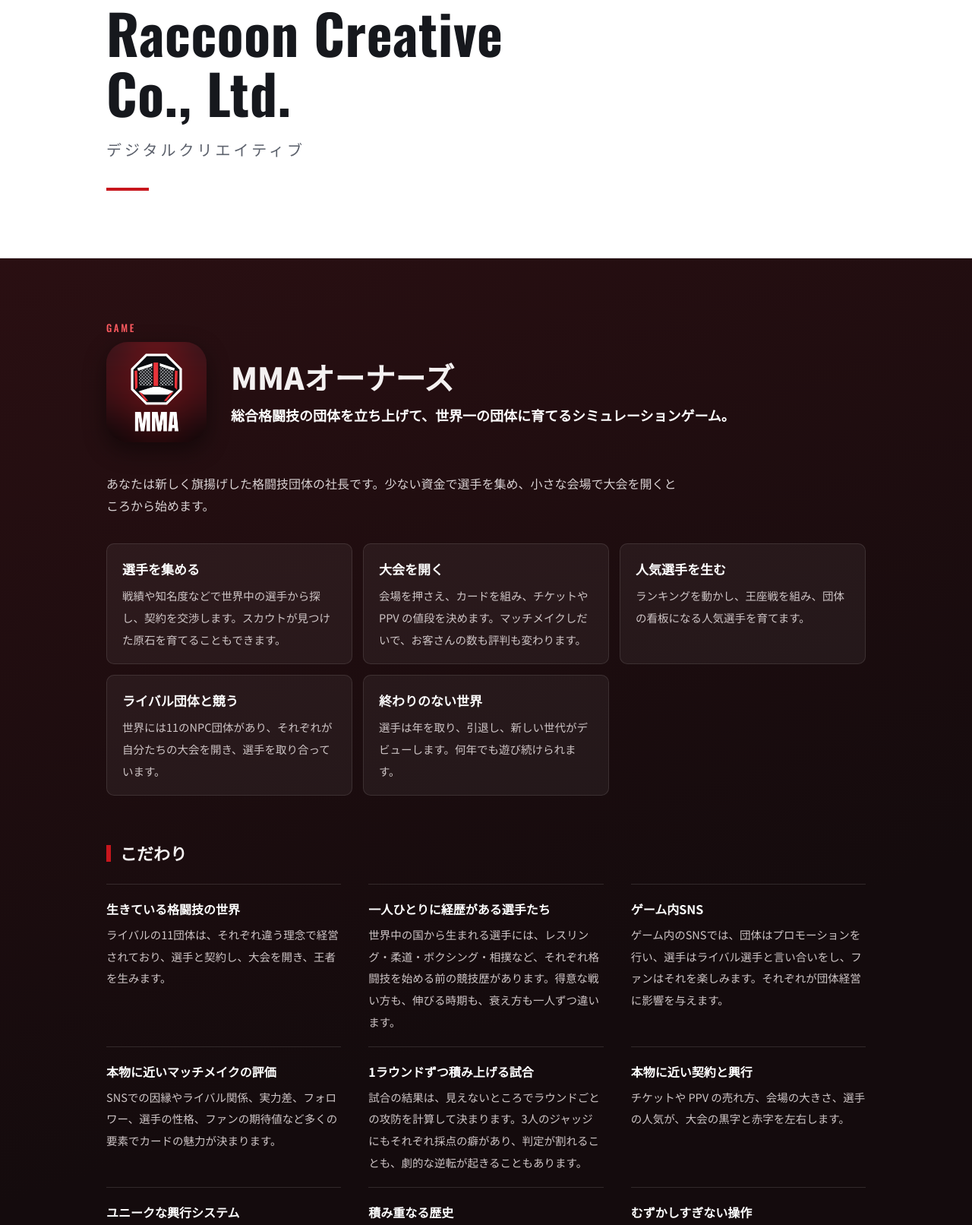
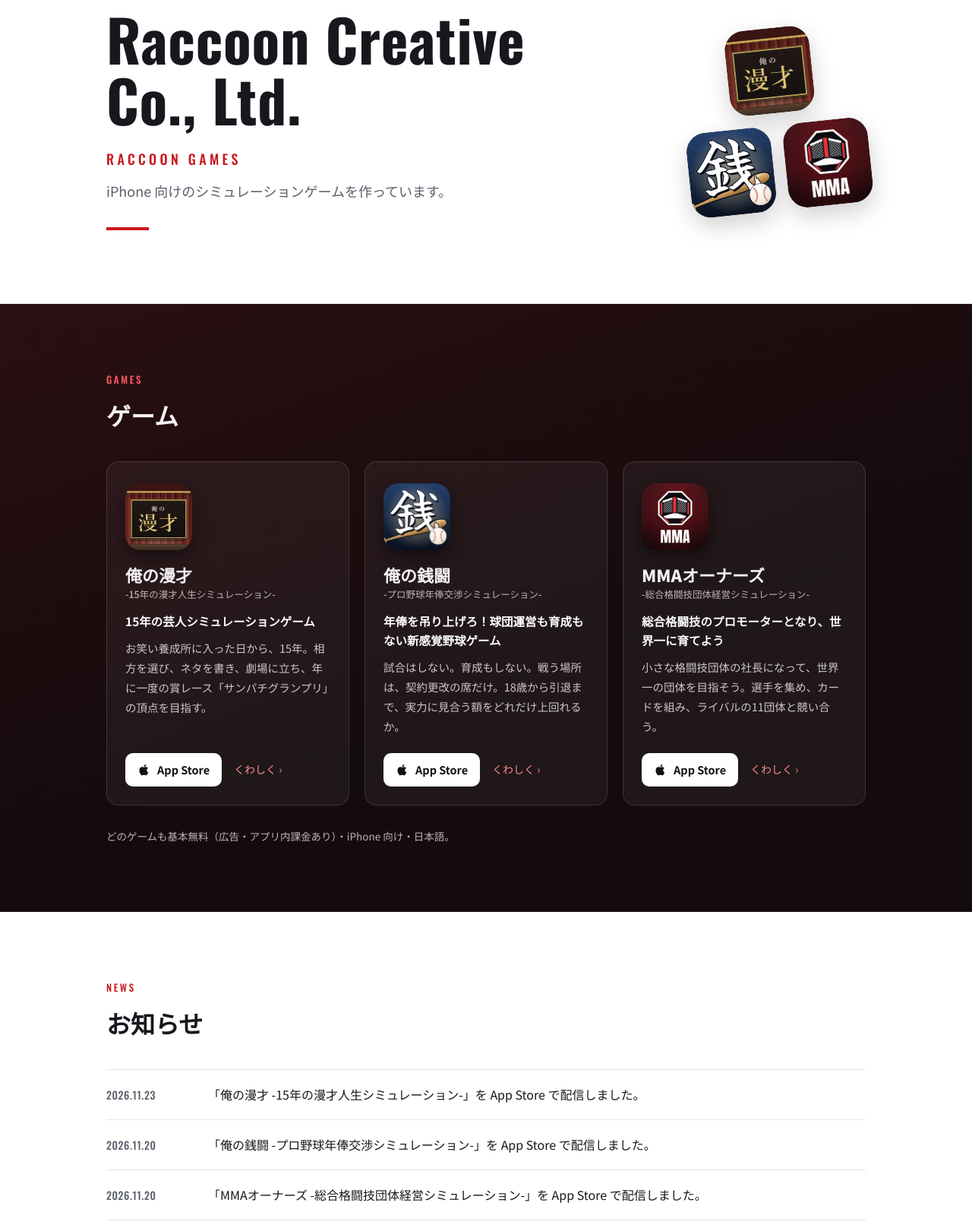
Before and after one commit to raccooncreative2-eng/raccooncreative-site, a plain HTML site: page index.html in a window 1280 px wide. Shown: the part 154-1766 px from the top of the page at 76% size. Drawn offline with nearby package versions, Linux system fonts and the light colour scheme.

Commit message:
トップページを3本のゲームを並べる形に直す・お知らせに配信を3件。アプリ一覧から画像を外す
Co-Authored-By: Claude Opus 5.5 <noreply@anthropic.com>

```diff
--- a/index.html
+++ b/index.html
@@ -4,7 +4,7 @@
 <meta charset="utf-8">
 <meta name="viewport" content="width=device-width, initial-scale=1">
 <title>Raccoon Creative Co., Ltd.</title>
-<meta name="description" content="ラクーンクリエイティブ株式会社（Raccoon Creative Co., Ltd.）の公式サイト。総合格闘技団体の経営シミュレーションゲーム「MMAオーナーズ」を開発しています。">
+<meta name="description" content="ラクーンクリエイティブ株式会社（Raccoon Creative Co., Ltd.）の公式サイト。ゲームブランド raccoon games として、iPhone 向けのシミュレーションゲームを開発・配信しています。">
 <link rel="icon" href="img/mma-owners-icon.png">
 <link rel="preconnect" href="https://fonts.googleapis.com">
 <link rel="preconnect" href="https://fonts.gstatic.com" crossorigin>
@@ -15,7 +15,7 @@
     --red:#c8161d; --dark:#140b0d; --dark2:#2a0f12;
   }
   *{box-sizing:border-box}
-  html{scroll-behavior:smooth}
+  html{scroll-behavior:smooth;touch-action:manipulation}
   body{margin:0;background:var(--bg);color:var(--ink);font-family:"Noto Sans JP",system-ui,sans-serif;line-height:1.8;font-size:16px;-webkit-text-size-adjust:100%}
   a{color:inherit}
   .wrap{max-width:1040px;margin:0 auto;padding:0 20px}
@@ -28,66 +28,68 @@
   nav a:hover{color:var(--ink)}
 
   /* いちばん上 */
-  .hero{padding:96px 0 88px;border-bottom:1px solid var(--line)}
-  .hero h1{font-family:"Oswald",sans-serif;font-weight:700;font-size:clamp(36px,7vw,72px);line-height:1.1;margin:0;letter-spacing:.01em}
-  .hero p{margin:18px 0 0;font-size:clamp(16px,2.4vw,20px);color:var(--sub);letter-spacing:.2em}
+  .hero{padding:104px 0 96px;border-bottom:1px solid var(--line);overflow:hidden}
+  .hero .wrap{display:grid;grid-template-columns:minmax(0,1fr) auto;gap:48px;align-items:center}
+  .hero h1{font-family:"Oswald",sans-serif;font-weight:700;font-size:clamp(40px,7vw,76px);line-height:1.05;margin:0;letter-spacing:.01em}
+  .hero .brand{margin:22px 0 0;font-family:"Oswald",sans-serif;font-size:clamp(15px,2vw,18px);letter-spacing:.24em;color:var(--red)}
+  .hero .say{margin:10px 0 0;font-size:clamp(15px,2.2vw,18px);color:var(--sub)}
   .hero .bar{width:56px;height:4px;background:var(--red);margin-top:32px}
+  .icons{display:grid;grid-template-columns:repeat(2,112px);gap:16px;transform:rotate(-6deg)}
+  .icons a{display:block;border-radius:26px;box-shadow:0 12px 30px rgba(0,0,0,.18);transition:transform .2s}
+  .icons a:hover{transform:translateY(-4px)}
+  .icons img{width:112px;height:112px;border-radius:26px;display:block}
+  .icons a:nth-child(1){grid-column:1/3;justify-self:center}
 
   /* 見出し */
   .label{font-family:"Oswald",sans-serif;font-size:13px;letter-spacing:.2em;color:var(--red);margin:0 0 6px}
   h2{font-size:clamp(24px,4vw,32px);margin:0 0 32px;font-weight:900}
-
-  section{padding:80px 0}
+  section{padding:88px 0}
 
   /* ゲーム */
   .game{background:linear-gradient(160deg,var(--dark2),var(--dark) 60%);color:#f4f1f1}
   .game .label{color:#ff5b61}
-  .game-head{display:flex;gap:32px;align-items:center;margin-bottom:40px}
-  .game-head img{width:132px;height:132px;border-radius:28px;flex:none;box-shadow:0 10px 30px rgba(0,0,0,.45)}
-  .game-head h3{font-size:clamp(26px,4.5vw,40px);margin:0;font-weight:900;line-height:1.3}
-  .game-head .catch{margin:8px 0 0;font-weight:700;font-size:clamp(15px,2.2vw,18px);color:#fff}
-  .lead{max-width:760px;color:#d9d2d3;margin:0 0 36px}
-  .features{display:grid;grid-template-columns:repeat(auto-fit,minmax(min(100%,280px),1fr));gap:14px;margin:0 0 56px;padding:0;list-style:none}
-  .features li{background:rgba(255,255,255,.05);border:1px solid rgba(255,255,255,.1);border-radius:10px;padding:18px 20px}
-  .features b{display:block;color:#fff;font-size:17px;margin-bottom:4px}
-  .features span{color:#cfc6c7;font-size:14.5px}
-  .game h4{font-size:22px;margin:0 0 20px;font-weight:900;display:flex;align-items:center;gap:12px}
-  .game h4::before{content:"";width:6px;height:22px;background:var(--red);display:inline-block}
-  .points{display:grid;grid-template-columns:repeat(auto-fit,minmax(min(100%,300px),1fr));gap:0 36px;margin:0;padding:0;list-style:none}
-  .points li{border-top:1px solid rgba(255,255,255,.12);padding:18px 0}
-  .points b{display:block;color:#fff;margin-bottom:4px}
-  .points span{color:#cfc6c7;font-size:14.5px}
-  .points em{font-style:normal;color:#ff8a8f;font-size:13px}
-  .release{margin-top:48px;padding:24px 28px;border:1px solid rgba(255,255,255,.18);border-radius:12px;display:flex;flex-wrap:wrap;gap:8px 24px;align-items:center;justify-content:space-between}
-  .game-head > div{min-width:0}
-  dd{overflow-wrap:anywhere}
-  .release b{font-size:18px;color:#fff}
-  .release span{color:#cfc6c7;font-size:14px}
-  .tag{display:inline-block;border:1px solid rgba(255,255,255,.35);border-radius:999px;padding:2px 12px;font-size:13px;color:#fff;margin-left:6px}
+  .cards{display:grid;grid-template-columns:repeat(auto-fit,minmax(min(100%,300px),1fr));gap:20px;margin:0;padding:0;list-style:none}
+  .card{background:rgba(255,255,255,.05);border:1px solid rgba(255,255,255,.12);border-radius:16px;padding:28px 24px 24px;display:flex;flex-direction:column;scroll-margin-top:80px}
+  .card img{width:88px;height:88px;border-radius:20px;box-shadow:0 8px 22px rgba(0,0,0,.45)}
+  .card h3{font-size:22px;margin:18px 0 0;font-weight:900;line-height:1.35}
+  .card h3 small{display:block;font-size:12.5px;color:#bfb4b5;font-weight:500;margin-top:2px}
+  .card .catch{margin:14px 0 0;font-weight:700;color:#fff;font-size:15.5px;line-height:1.6}
+  .card .desc{margin:10px 0 0;color:#cfc6c7;font-size:14.5px;flex:1}
+  .card .act{display:flex;flex-wrap:wrap;gap:10px 16px;align-items:center;margin-top:22px}
+  .store{display:inline-flex;align-items:center;gap:8px;background:#fff;color:#111;text-decoration:none;border-radius:10px;padding:8px 16px;min-height:44px;font-weight:700;font-size:14.5px}
+  .store svg{width:18px;height:18px;flex:none}
+  .store:hover{background:#ece8e8}
+  .more{font-size:14px;color:#ff8a8f;text-decoration:none}
+  .more:hover{text-decoration:underline}
+  .free{margin:28px 0 0;color:#bfb4b5;font-size:13.5px}
 
   /* お知らせ */
   .news{list-style:none;margin:0;padding:0;border-top:1px solid var(--line)}
   .news li{display:flex;gap:24px;padding:18px 0;border-bottom:1px solid var(--line)}
-  .news time{color:var(--sub);font-size:14px;flex:none;width:110px;padding-top:2px}
+  .news time{color:var(--sub);font-size:14px;flex:none;width:110px;padding-top:2px;font-family:"Oswald",sans-serif;letter-spacing:.04em}
 
   /* 会社情報 */
   .company{background:var(--soft)}
   dl{margin:0;border-top:1px solid var(--line);background:#fff}
   .row{display:grid;grid-template-columns:200px 1fr;border-bottom:1px solid var(--line)}
   dt{padding:18px 20px;color:var(--sub);font-size:14px;font-weight:500}
-  dd{margin:0;padding:18px 20px}
+  dd{margin:0;padding:18px 20px;overflow-wrap:anywhere}
   dd small{color:var(--sub)}
 
   footer{padding:40px 0;font-size:13px;color:var(--sub)}
   footer .wrap{display:flex;flex-wrap:wrap;gap:12px 24px;justify-content:space-between;align-items:center}
   footer nav a{margin:0 20px 0 0;font-size:13px}
 
+  @media (max-width:760px){
+    .hero .wrap{grid-template-columns:1fr;gap:40px}
+    .icons{grid-template-columns:repeat(3,84px);gap:12px;transform:none;justify-content:start}
+    .icons a:nth-child(1){grid-column:auto}
+    .icons img,.icons a{width:84px;height:84px;border-radius:20px}
+  }
   @media (max-width:640px){
-    nav{display:none}
+    header nav{display:none}
     .hero{padding:64px 0 56px}
-    section{padding:56px 0}
-    .game-head{gap:18px}
-    .game-head img{width:84px;height:84px;border-radius:18px}
+    section{padding:60px 0}
     .row{grid-template-columns:1fr}
     dt{padding:14px 16px 0}
     dd{padding:2px 16px 14px}
@@ -111,53 +113,48 @@
 
 <div class="hero" id="top">
   <div class="wrap">
-    <h1>Raccoon Creative<br>Co., Ltd.</h1>
-    <p>デジタルクリエイティブ</p>
-    <div class="bar"></div>
+    <div>
+      <h1>Raccoon Creative<br>Co., Ltd.</h1>
+      <p class="brand">RACCOON GAMES</p>
+      <p class="say">iPhone 向けのシミュレーションゲームを作っています。</p>
+      <div class="bar"></div>
+    </div>
+    <div class="icons" aria-label="配信中のゲーム">
+      <a href="#manzai"><img src="img/manzai-icon.png" alt="俺の漫才"></a>
+      <a href="#sentou"><img src="img/sentou-icon.png" alt="俺の銭闘"></a>
+      <a href="#mma-owners"><img src="img/mma-owners-icon.png" alt="MMAオーナーズ"></a>
+    </div>
   </div>
 </div>
 
 <section class="game" id="game">
   <div class="wrap">
-    <p class="label">GAME</p>
-    <div class="game-head">
-      <img src="img/mma-owners-icon.png" alt="MMAオーナーズのアイコン">
-      <div>
-        <h3>MMAオーナーズ</h3>
-        <p class="catch">総合格闘技の団体を立ち上げて、世界一の団体に育てるシミュレーションゲーム。</p>
-      </div>
-    </div>
-
-    <p class="lead">あなたは新しく旗揚げした格闘技団体の社長です。少ない資金で選手を集め、小さな会場で大会を開くところから始めます。</p>
-
-    <ul class="features">
-      <li><b>選手を集める</b><span>戦績や知名度などで世界中の選手から探し、契約を交渉します。スカウトが見つけた原石を育てることもできます。</span></li>
-      <li><b>大会を開く</b><span>会場を押さえ、カードを組み、チケットや PPV の値段を決めます。マッチメイクしだいで、お客さんの数も評判も変わります。</span></li>
-      <li><b>人気選手を生む</b><span>ランキングを動かし、王座戦を組み、団体の看板になる人気選手を育てます。</span></li>
-      <li><b>ライバル団体と競う</b><span>世界には11のNPC団体があり、それぞれが自分たちの大会を開き、選手を取り合っています。</span></li>
-      <li><b>終わりのない世界</b><span>選手は年を取り、引退し、新しい世代がデビューします。何年でも遊び続けられます。</span></li>
+    <p class="label">GAMES</p>
+    <h2>ゲーム</h2>
+    <ul class="cards">
+      <li class="card" id="manzai">
+        <img src="img/manzai-icon.png" alt="">
+        <h3>俺の漫才<small>-15年の漫才人生シミュレーション-</small></h3>
+        <p class="catch">15年の芸人シミュレーションゲーム</p>
+        <p class="desc">お笑い養成所に入った日から、15年。相方を選び、ネタを書き、劇場に立ち、年に一度の賞レース「サンパチグランプリ」の頂点を目指す。</p>
+        <div class="act"><a class="store" href="https://apps.apple.com/jp/app/id6837982644" target="_blank" rel="noopener"><svg viewBox="0 0 24 24" aria-hidden="true"><path fill="currentColor" d="M16.4 12.6c0-2.4 2-3.6 2.1-3.7-1.1-1.7-2.9-1.9-3.5-1.9-1.5-.2-2.9.9-3.7.9-.8 0-1.9-.9-3.2-.8-1.6 0-3.1 1-4 2.4-1.7 3-.4 7.4 1.2 9.8.8 1.2 1.8 2.5 3 2.4 1.2 0 1.7-.8 3.1-.8 1.5 0 1.9.8 3.2.8 1.3 0 2.2-1.2 3-2.4.9-1.4 1.3-2.7 1.3-2.8 0 0-2.5-1-2.5-3.9zM14 5.5c.7-.8 1.1-1.9 1-3-1 0-2.1.7-2.8 1.5-.6.7-1.2 1.8-1 2.9 1.1.1 2.1-.6 2.8-1.4z"/></svg>App Store</a><a class="more" href="apps.html#manzai">くわしく ›</a></div>
+      </li>
+      <li class="card" id="sentou">
+        <img src="img/sentou-icon.png" alt="">
+        <h3>俺の銭闘<small>-プロ野球年俸交渉シミュレーション-</small></h3>
+        <p class="catch">年俸を吊り上げろ！球団運営も育成もない新感覚野球ゲーム</p>
+        <p class="desc">試合はしない。育成もしない。戦う場所は、契約更改の席だけ。18歳から引退まで、実力に見合う額をどれだけ上回れるか。</p>
+        <div class="act"><a class="store" href="https://apps.apple.com/jp/app/id6837396609" target="_blank" rel="noopener"><svg viewBox="0 0 24 24" aria-hidden="true"><path fill="currentColor" d="M16.4 12.6c0-2.4 2-3.6 2.1-3.7-1.1-1.7-2.9-1.9-3.5-1.9-1.5-.2-2.9.9-3.7.9-.8 0-1.9-.9-3.2-.8-1.6 0-3.1 1-4 2.4-1.7 3-.4 7.4 1.2 9.8.8 1.2 1.8 2.5 3 2.4 1.2 0 1.7-.8 3.1-.8 1.5 0 1.9.8 3.2.8 1.3 0 2.2-1.2 3-2.4.9-1.4 1.3-2.7 1.3-2.8 0 0-2.5-1-2.5-3.9zM14 5.5c.7-.8 1.1-1.9 1-3-1 0-2.1.7-2.8 1.5-.6.7-1.2 1.8-1 2.9 1.1.1 2.1-.6 2.8-1.4z"/></svg>App Store</a><a class="more" href="apps.html#sentou">くわしく ›</a></div>
+      </li>
+      <li class="card" id="mma-owners">
+        <img src="img/mma-owners-icon.png" alt="">
+        <h3>MMAオーナーズ<small>-総合格闘技団体経営シミュレーション-</small></h3>
+        <p class="catch">総合格闘技のプロモーターとなり、世界一に育てよう</p>
+        <p class="desc">小さな格闘技団体の社長になって、世界一の団体を目指そう。選手を集め、カードを組み、ライバルの11団体と競い合う。</p>
+        <div class="act"><a class="store" href="https://apps.apple.com/jp/app/id6836633994" target="_blank" rel="noopener"><svg viewBox="0 0 24 24" aria-hidden="true"><path fill="currentColor" d="M16.4 12.6c0-2.4 2-3.6 2.1-3.7-1.1-1.7-2.9-1.9-3.5-1.9-1.5-.2-2.9.9-3.7.9-.8 0-1.9-.9-3.2-.8-1.6 0-3.1 1-4 2.4-1.7 3-.4 7.4 1.2 9.8.8 1.2 1.8 2.5 3 2.4 1.2 0 1.7-.8 3.1-.8 1.5 0 1.9.8 3.2.8 1.3 0 2.2-1.2 3-2.4.9-1.4 1.3-2.7 1.3-2.8 0 0-2.5-1-2.5-3.9zM14 5.5c.7-.8 1.1-1.9 1-3-1 0-2.1.7-2.8 1.5-.6.7-1.2 1.8-1 2.9 1.1.1 2.1-.6 2.8-1.4z"/></svg>App Store</a><a class="more" href="apps.html#mma-owners">くわしく ›</a></div>
+      </li>
     </ul>
-
-    <h4>こだわり</h4>
-    <ul class="points">
-      <li><b>生きている格闘技の世界</b><span>ライバルの11団体は、それぞれ違う理念で経営されており、選手と契約し、大会を開き、王者を生みます。</span></li>
-      <li><b>一人ひとりに経歴がある選手たち</b><span>世界中の国から生まれる選手には、レスリング・柔道・ボクシング・相撲など、それぞれ格闘技を始める前の競技歴があります。得意な戦い方も、伸びる時期も、衰え方も一人ずつ違います。</span></li>
-      <li><b>ゲーム内SNS</b><span>ゲーム内のSNSでは、団体はプロモーションを行い、選手はライバル選手と言い合いをし、ファンはそれを楽しみます。それぞれが団体経営に影響を与えます。</span></li>
-      <li><b>本物に近いマッチメイクの評価</b><span>SNSでの因縁やライバル関係、実力差、フォロワー、選手の性格、ファンの期待値など多くの要素でカードの魅力が決まります。</span></li>
-      <li><b>1ラウンドずつ積み上げる試合</b><span>試合の結果は、見えないところでラウンドごとの攻防を計算して決まります。3人のジャッジにもそれぞれ採点の癖があり、判定が割れることも、劇的な逆転が起きることもあります。</span></li>
-      <li><b>本物に近い契約と興行</b><span>チケットや PPV の売れ方、会場の大きさ、選手の人気が、大会の黒字と赤字を左右します。</span></li>
-      <li><b>ユニークな興行システム</b><span>ゲーム内ではトーナメントや団体間の対抗戦・共同大会などの変わった興行も行うことができます（追加パック）。</span></li>
-      <li><b>積み重なる歴史</b><span>すべての試合の記録が残り、王座の歴代王者や選手の戦績を、何年たっても振り返れます。</span></li>
-      <li><b>むずかしすぎない操作</b><span>中の計算はこまかくても、遊ぶ人が決めることはしぼっています。スマートフォンで、すきま時間にも遊べます。</span></li>
-    </ul>
-
-    <div class="release">
-      <div>
-        <b>iPhone 版を準備中です。</b><br>
-        <span>公開の日が決まったら、このページと公式 X でお知らせします。</span>
-      </div>
-      <div><span class="tag">基本無料（広告あり）</span><span class="tag">日本語</span></div>
-    </div>
+    <p class="free">どのゲームも基本無料（広告・アプリ内課金あり）・iPhone 向け・日本語。</p>
   </div>
 </section>
 
@@ -166,6 +163,9 @@
     <p class="label">NEWS</p>
     <h2>お知らせ</h2>
     <ul class="news">
+      <li><time datetime="2026-11-23">2026.11.23</time><span>「俺の漫才 -15年の漫才人生シミュレーション-」を App Store で配信しました。</span></li>
+      <li><time datetime="2026-11-20">2026.11.20</time><span>「俺の銭闘 -プロ野球年俸交渉シミュレーション-」を App Store で配信しました。</span></li>
+      <li><time datetime="2026-11-20">2026.11.20</time><span>「MMAオーナーズ -総合格闘技団体経営シミュレーション-」を App Store で配信しました。</span></li>
       <li><time datetime="2026-11-11">2026.11.11</time><span>サイトを公開しました。</span></li>
     </ul>
   </div>
```
Also changed, not shown: apps.html (+1 -13 lines), img/apps/manzai-1.jpg (deleted), img/apps/manzai-2.jpg (deleted), img/apps/manzai-3.jpg (deleted), img/apps/mma-owners-1.jpg (deleted), img/apps/mma-owners-2.jpg (deleted), img/apps/mma-owners-3.jpg (deleted), img/apps/sentou-1.jpg (deleted), img/apps/sentou-2.jpg (deleted), img/apps/sentou-3.jpg (deleted).
